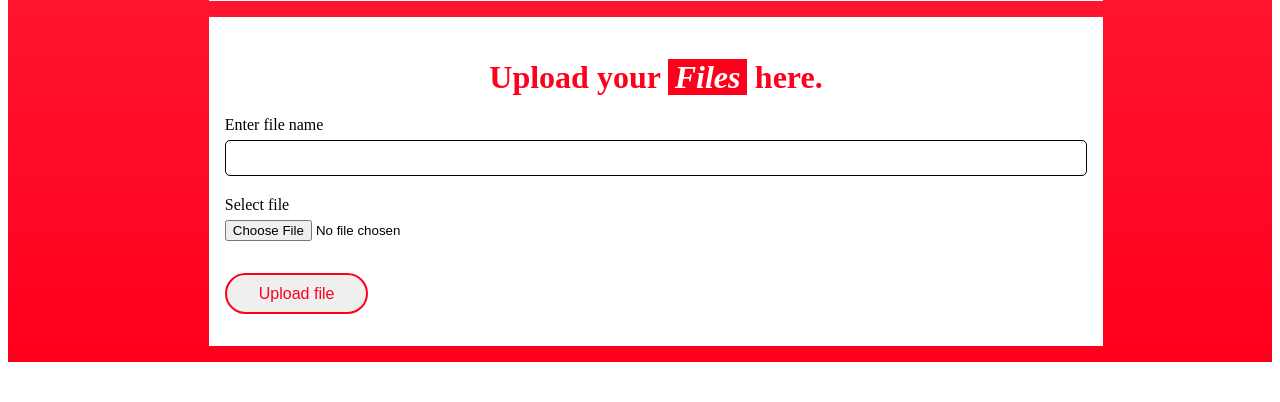
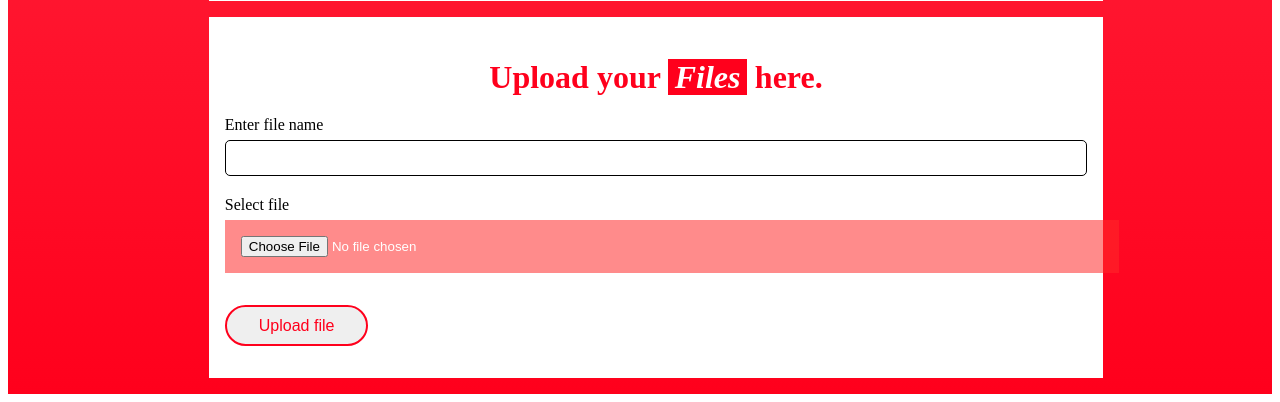
Before and after one commit to CaptaiN785/CuShare, a Django app: page /server/upload/ in a window 1280 px wide. Shown: the part 687-1089 px from the top of the page. Before the commit the page ends 1049 px from the top, so only its background shows below. Run offline with Django 4.2, Linux system fonts and the light colour scheme.

Commit message:
added css for file upload

```diff
--- a/static/server/css/style.css
+++ b/static/server/css/style.css
@@ -418,6 +418,12 @@ hr{
     border: 1px solid var(--primary-color);
     box-shadow: 0 0 10px var(--primary-color);
 }
+#uploaded_files{
+    padding:1rem;
+    background: var(--light-secondary-color);
+    width: 100%;
+    color:var(--complementary-color);
+}
 .upload-error{
     text-align: center;
     background:var(--complementary-color);
```
